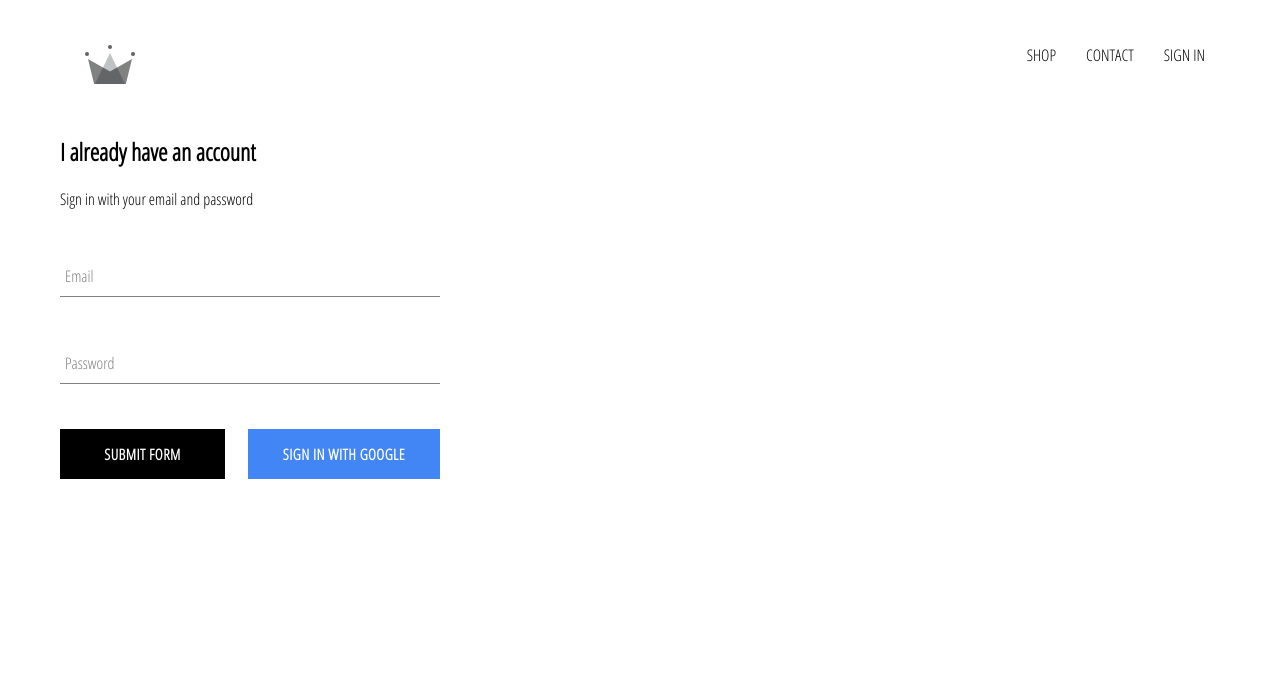
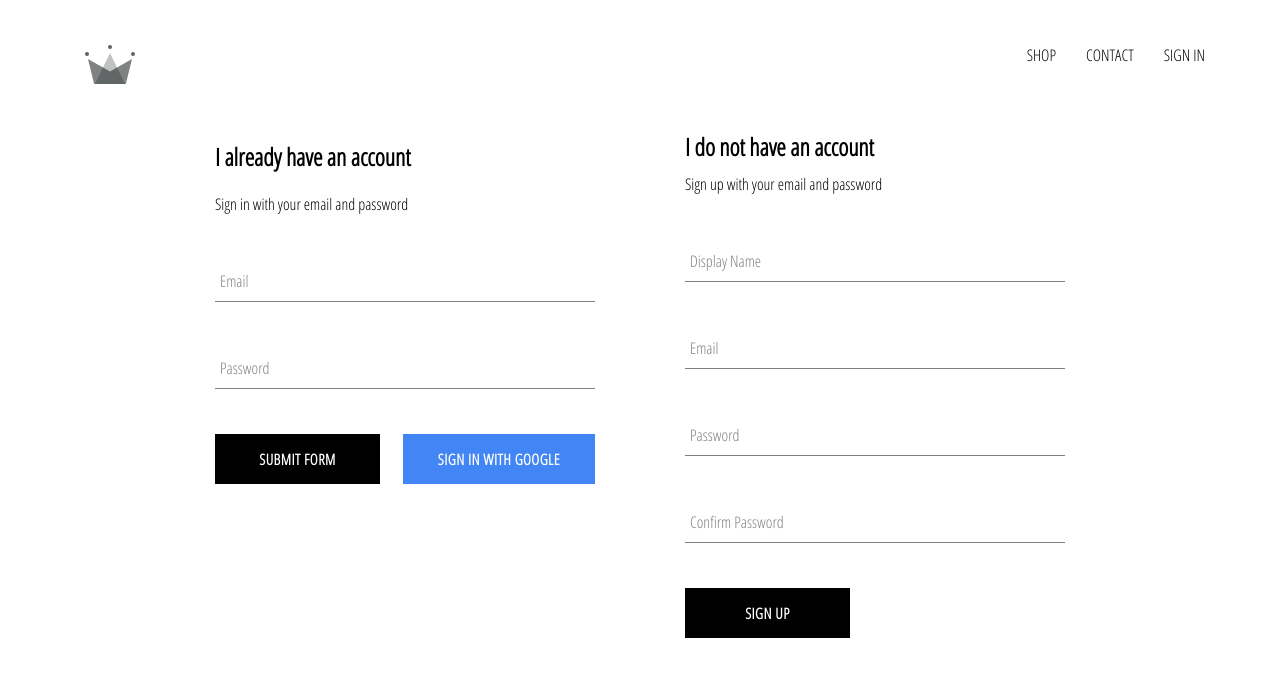
Before and after one commit to Shrikkanth92/crown-shopping, a React (Create React App) app: page /signin in a window 1280 px wide. Shown: the top 676 px of the page. Built offline with nearby package versions, Linux system fonts and the light colour scheme; no server answers.

Commit message:
Added sign up component and fixed google sign in

```diff
--- a/src/App.js
+++ b/src/App.js
@@ -1,11 +1,11 @@
 import logo from './logo.svg';
 import './App.css';
-import { BrowserRouter, Route, Router, Switch } from 'react-router-dom';
+import { BrowserRouter, Route, Switch } from 'react-router-dom';
 import { HomePage } from './pages/homepage/homepage.component';
 import  ShopPage from './pages/shop/shoppage.component';
 import Header from './components/header/header.component';
 import SignInAndSignUpPage from './pages/sign-in-and-sign-up-page/sign-in-and-sign-up.component';
-import { auth } from './firebase/firebase.utils';
+import { auth, createUserProfileDocument } from './firebase/firebase.utils';
 import { Component } from 'react';
 
 class App extends Component {
@@ -21,11 +21,21 @@
   unsubscribeFromAuth = null;
 
   componentDidMount() {
-
-    this.unsubscribeFromAuth = auth.onAuthStateChanged( user => {
-      this.setState ({
-        currentUser : user,
-      });
+    this.unsubscribeFromAuth = auth.onAuthStateChanged(async userAuth => {
+      if (userAuth) {
+        const userRef = await createUserProfileDocument(userAuth);
+        userRef.onSnapshot(snapShot => {
+          this.setState({
+            currentUser: {
+              id: snapShot.id,
+              ...snapShot.data()
+            }
+          })
+        })
+      }
+     this.setState({
+       currentUser: userAuth,
+     })
     });
 
   }
--- a/src/components/form-input/form-input.component.jsx
+++ b/src/components/form-input/form-input.component.jsx
@@ -6,9 +6,9 @@
 
     return (
         <div className='group'>
-            <input className='form-input' onChange={handleChange}></input>
+            <input className='form-input' onChange={handleChange} {...otherProps}></input>
             {
-                label ? <label className={`${otherProps.value.length ? 'shrink': ''}form-input-label`}>{label}</label> : null
+                label ? <label className={`${otherProps.value.length ? 'shrink': ''} form-input-label`}>{label}</label> : null
             }
         </div>
     );
--- /dev/null
+++ b/src/components/sign-up/sign-up.component.jsx
@@ -0,0 +1,99 @@
+import React from 'react';
+
+import FormInput from '../form-input/form-input.component';
+import CustomButton from '../custom-button/custom-button.component';
+
+import {auth, createUserProfileDocument} from '../../firebase/firebase.utils';
+
+import './sign-up.styles.scss';
+
+class SignUp extends React.Component {
+    constructor(props) {
+        super(props);
+
+        this.state = {
+            displayName: '',
+            email: '',
+            password: '',
+            confirmPassword: '',
+        }
+    }
+
+    handleSubmit = async event => {
+        debugger;
+        event.preventDefault();
+        const {displayName, email, password, confirmPassword} = this.state;
+        if(password !== confirmPassword) {
+            alert("Passwords don't match");
+            return;
+        }
+        try {
+            const {user} = await auth.createUserWithEmailAndPassword(email, password);
+
+            await createUserProfileDocument(user, { displayName } );
+
+            this.setState({
+                displayName: '',
+                email: '',
+                password: '',
+                confirmPassword: '',
+            });
+        } catch(error) {
+            console.log(error);
+        }
+    };
+
+    handleChange = (event) => {
+        const {name, value} = event.target;
+        this.setState({
+            [name]: value,
+        });
+    }
+
+    render() {
+        const {displayName, email, password, confirmPassword} = this.state;
+        return(
+            <div className='sign-up'>
+                <h2 className='title'> I do not have an account</h2>
+                <span>Sign up with your email and password</span>
+                <form className="sign-up-form" onSubmit={this.handleSubmit}>
+                    <FormInput
+                        type='text'
+                        name='displayName'
+                        value={displayName}
+                        onChange={this.handleChange}
+                        label='Display Name'
+                        required
+                    />
+                    <FormInput
+                        type='email'
+                        name='email'
+                        value={email}
+                        onChange={this.handleChange}
+                        label='Email'
+                        required
+                    />
+                    <FormInput
+                        type='password'
+                        name='password'
+                        value={password}
+                        onChange={this.handleChange}
+                        label='Password'
+                        required
+                    />
+                    <FormInput
+                        type='password'
+                        name='confirmPassword'
+                        value={confirmPassword}
+                        onChange={this.handleChange}
+                        label='Confirm Password'
+                        required
+                    />
+                    <CustomButton type='submit'>Sign up</CustomButton>
+                </form>
+            </div>
+        )
+    }
+}
+
+export default SignUp;
--- /dev/null
+++ b/src/components/sign-up/sign-up.styles.scss
@@ -0,0 +1,9 @@
+.sign-up {
+    display: flex;
+    flex-direction: column;
+    width: 380px;
+
+    .title {
+        margin: 10px 0;
+    }
+}
--- a/src/firebase/firebase.utils.js
+++ b/src/firebase/firebase.utils.js
@@ -12,6 +12,32 @@
     measurementId: "G-EL6EKT5SD8"
 };
 
+export const createUserProfileDocument = async (userAuth, additionalData) => {
+    console.log(userAuth);
+    if(userAuth) {
+        const userRef = firestore.doc(`users/${userAuth.uid}`);
+
+        const userSnapshot = userRef.get();
+
+        if (!userSnapshot.exists) {
+            const {displayName, email} = userAuth;
+            const createdAt = new Date();
+
+            try{
+                await userRef.set({
+                    displayName,
+                    email,
+                    createdAt,
+                    ...additionalData
+                });
+            } catch(err) {
+                console.log('error creating user', err.message);
+            }
+        }
+        return userRef;
+    }
+}
+
 firebase.initializeApp(config);
 
 export const auth = firebase.auth();
--- a/src/pages/sign-in-and-sign-up-page/sign-in-and-sign-up.component.jsx
+++ b/src/pages/sign-in-and-sign-up-page/sign-in-and-sign-up.component.jsx
@@ -1,11 +1,13 @@
 import React from 'react';
 import './sign-in-and-sign-up.styles.scss';
 import SignIn from '../../components/sign-in/sign-in.component';
+import SignUp from '../../components/sign-up/sign-up.component';
 
 const SignInAndSignUpPage = () => {
     return (
         <div className='sign-in-and-sign-up'>
-        <SignIn></SignIn>
+            <SignIn></SignIn>
+            <SignUp/>
         </div>
     );
 }
--- a/src/pages/sign-in-and-sign-up-page/sign-in-and-sign-up.styles.scss
+++ b/src/pages/sign-in-and-sign-up-page/sign-in-and-sign-up.styles.scss
@@ -0,0 +1,6 @@
+.sign-in-and-sign-up {
+    width: 850px;
+    display: flex;
+    justify-content: space-between;
+    margin: 30px auto;
+}
```
